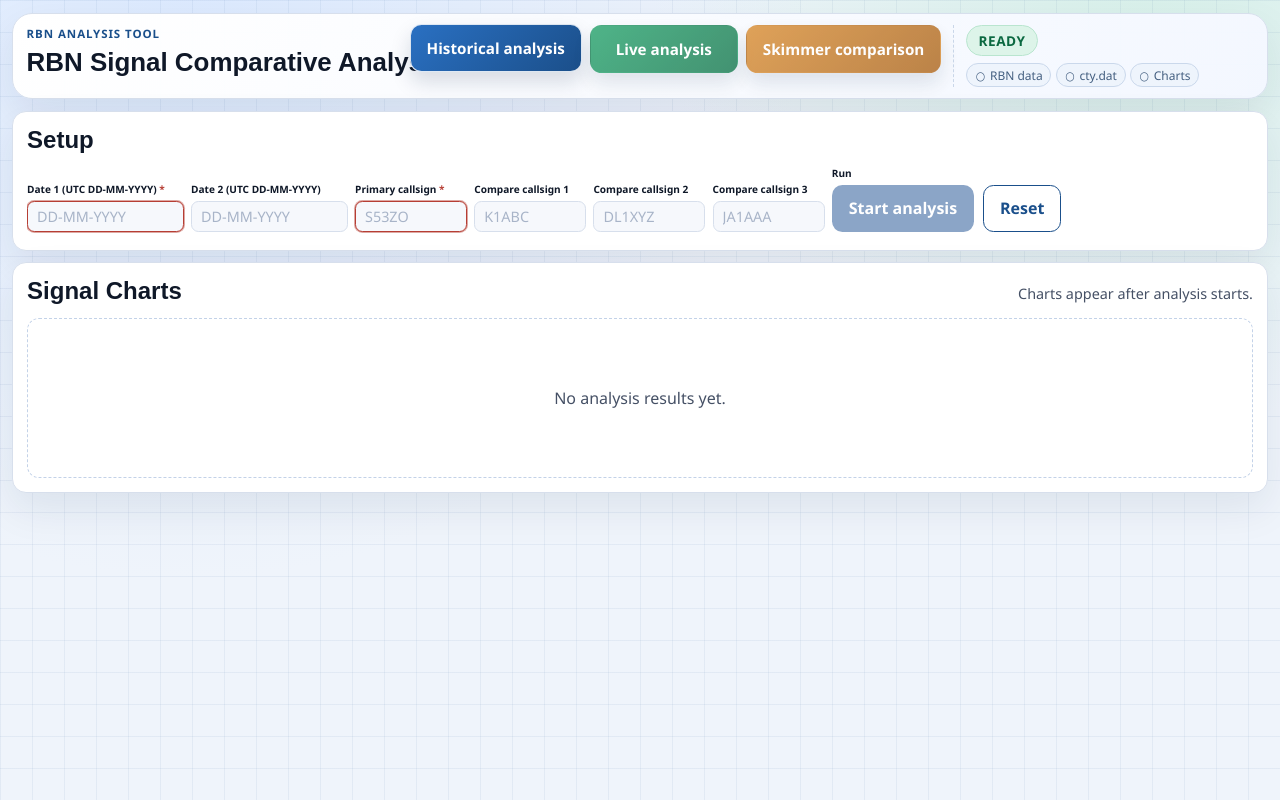
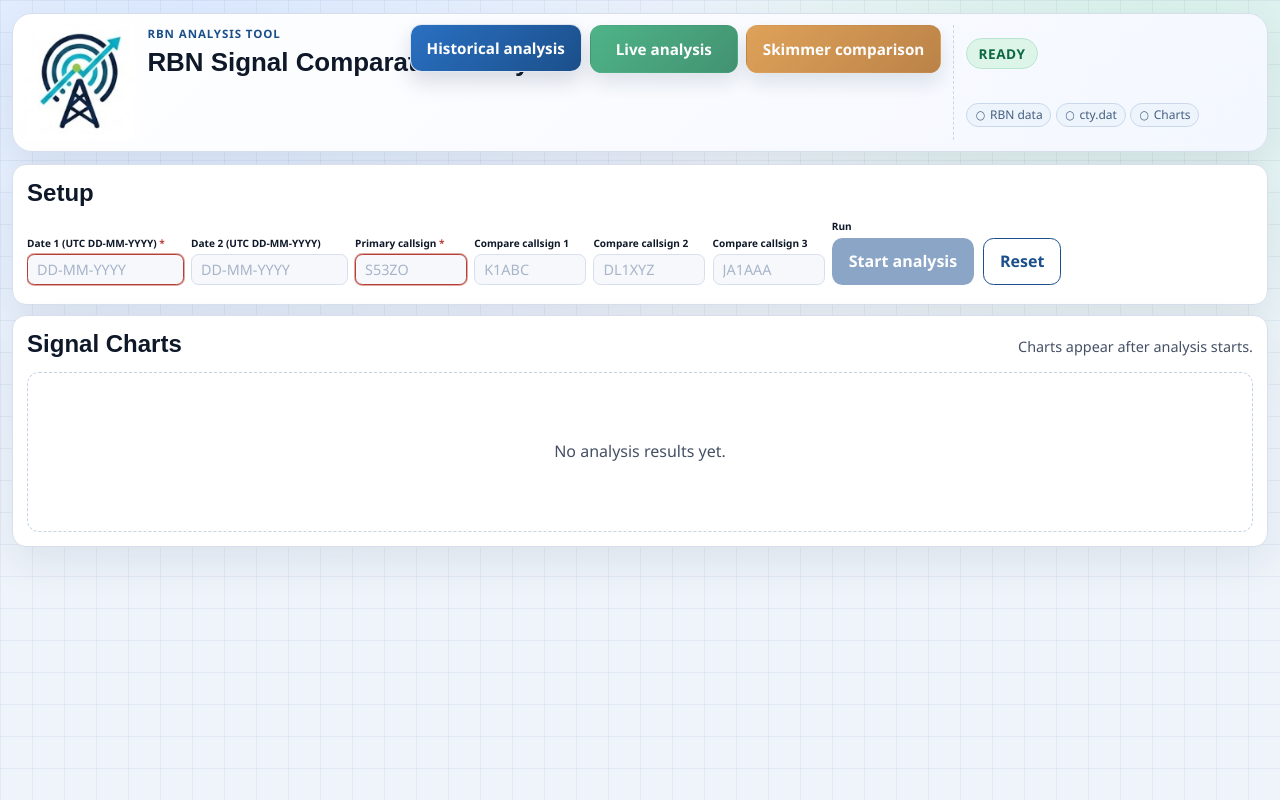
Before and after one commit to s53zo/RBN_spots_analysis_tool, a plain HTML site: page index.html in a window 1280 px wide. Drawn offline with nearby package versions, Linux system fonts and the light colour scheme; no server answers.

Commit message:
Use provided logo image for header and all favicon assets

```diff
--- a/index.html
+++ b/index.html
@@ -37,6 +37,11 @@
       crossorigin="anonymous"
       referrerpolicy="strict-origin-when-cross-origin"
     />
+    <link rel="apple-touch-icon" sizes="180x180" href="assets/apple-touch-icon.png" />
+    <link rel="icon" type="image/png" sizes="32x32" href="assets/favicon-32x32.png" />
+    <link rel="icon" type="image/png" sizes="16x16" href="assets/favicon-16x16.png" />
+    <link rel="icon" href="assets/favicon.ico" />
+    <link rel="manifest" href="assets/site.webmanifest" />
     <link rel="stylesheet" href="styles.css" />
   </head>
   <body>
@@ -45,9 +50,12 @@
       <header class="hero">
         <div class="hero-main">
           <div class="hero-title-wrap">
-            <div>
-              <p class="kicker">RBN Analysis Tool</p>
-              <h1>RBN Signal Comparative Analysis</h1>
+            <div class="brand-block">
+              <img class="brand-logo" src="assets/logo.png" alt="RBN Spots Analysis Tool logo" />
+              <div class="brand-copy">
+                <p class="kicker">RBN Analysis Tool</p>
+                <h1>RBN Signal Comparative Analysis</h1>
+              </div>
             </div>
             <div class="chapter-tabs" role="tablist" aria-label="Analysis chapters">
               <button
--- a/styles.css
+++ b/styles.css
@@ -82,6 +82,24 @@ p {
 .hero-title-wrap {
   display: grid;
   gap: 0.65rem;
+}
+
+.brand-block {
+  display: flex;
+  align-items: flex-start;
+  gap: 0.75rem;
+  min-width: 0;
+}
+
+.brand-logo {
+  width: clamp(5.2rem, 11vw, 7.4rem);
+  height: auto;
+  flex: 0 0 auto;
+  display: block;
+}
+
+.brand-copy {
+  min-width: 0;
 }
 
 .kicker {
@@ -833,6 +851,10 @@ button {
     gap: 0.8rem;
   }
 
+  .brand-logo {
+    width: clamp(5.8rem, 8.5vw, 8.6rem);
+  }
+
   .chapter-tabs {
     justify-self: end;
     width: auto;
```
Also changed, not shown: assets/android-chrome-192x192.png (added), assets/android-chrome-512x512.png (added), assets/apple-touch-icon.png (added), assets/favicon-16x16.png (added), assets/favicon-32x32.png (added), assets/favicon.ico (added), assets/logo.png (added), assets/site.webmanifest (added).
